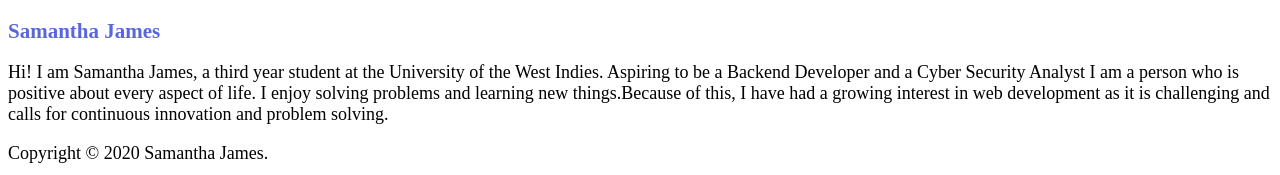
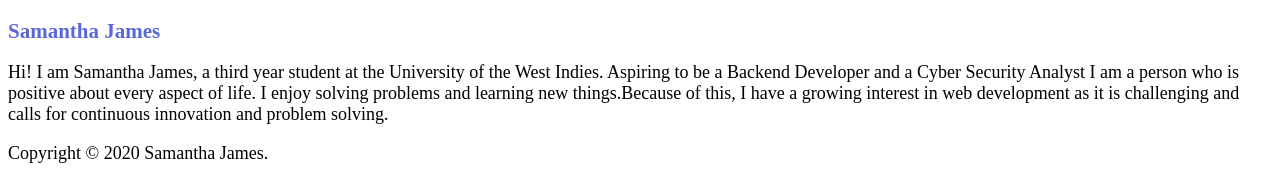
Before and after one commit to adoseofsam/info2180-lab1, a plain HTML site: page index.html in a window 1280 px wide. Shown: the part 271-446 px from the top of the page. Drawn offline with Linux system fonts and the light colour scheme.

Commit message:
changes to index file

```diff
--- a/index.html
+++ b/index.html
@@ -20,7 +20,7 @@ width, initial-scale=1.0">
     <h2>Samantha James</h2>
     <p>Hi! I am Samantha James, a third year student at the University of the West Indies. Aspiring to be a Backend Developer and a Cyber Security Analyst
            I am a person who is positive about every aspect of life.
-           I enjoy solving problems and learning new things.Because of this, I have had a growing interest in web development as it
+           I enjoy solving problems and learning new things.Because of this, I have a growing interest in web development as it
            is challenging and calls for continuous innovation and problem solving.  </p>
 </main>
 <footer>
```
